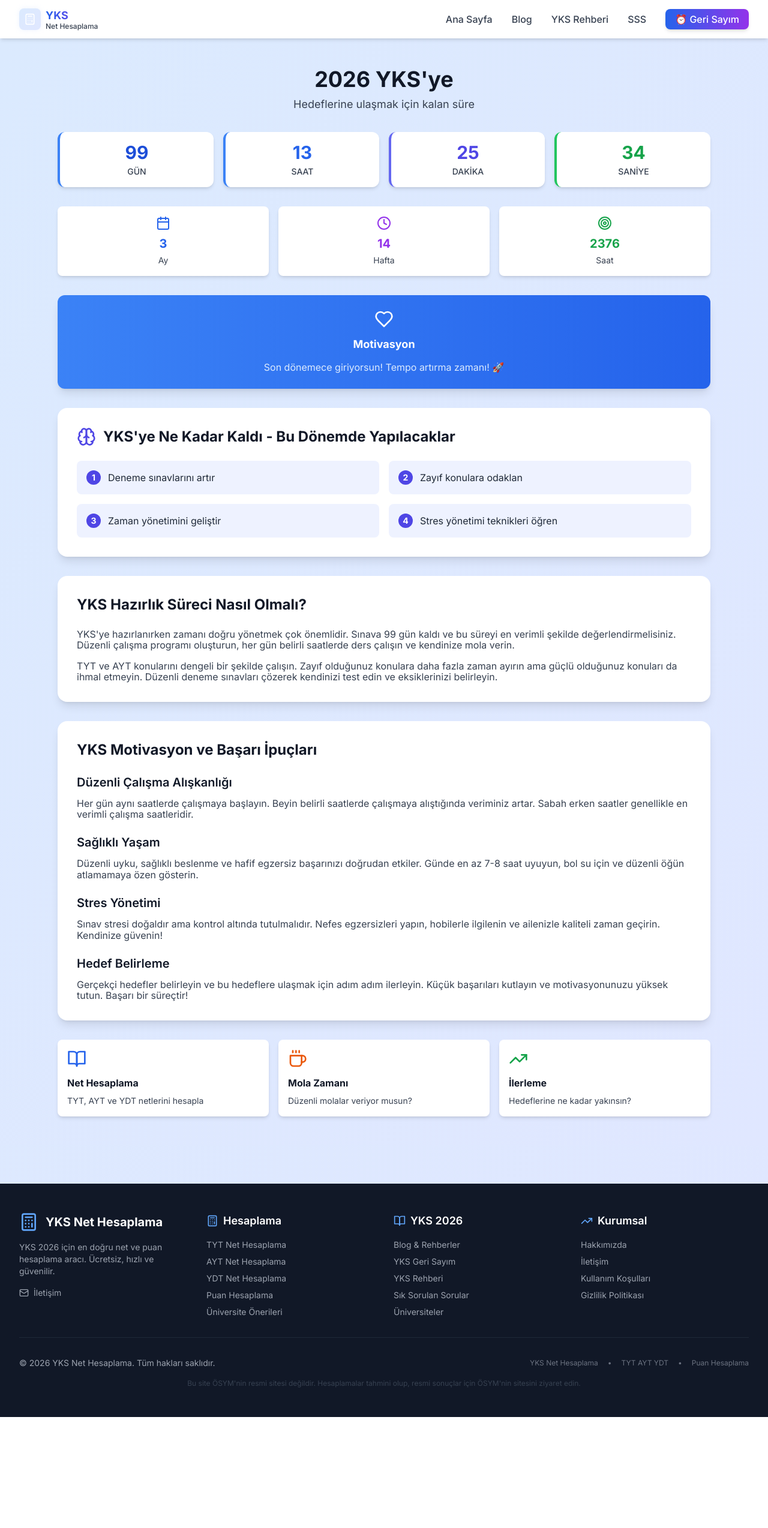
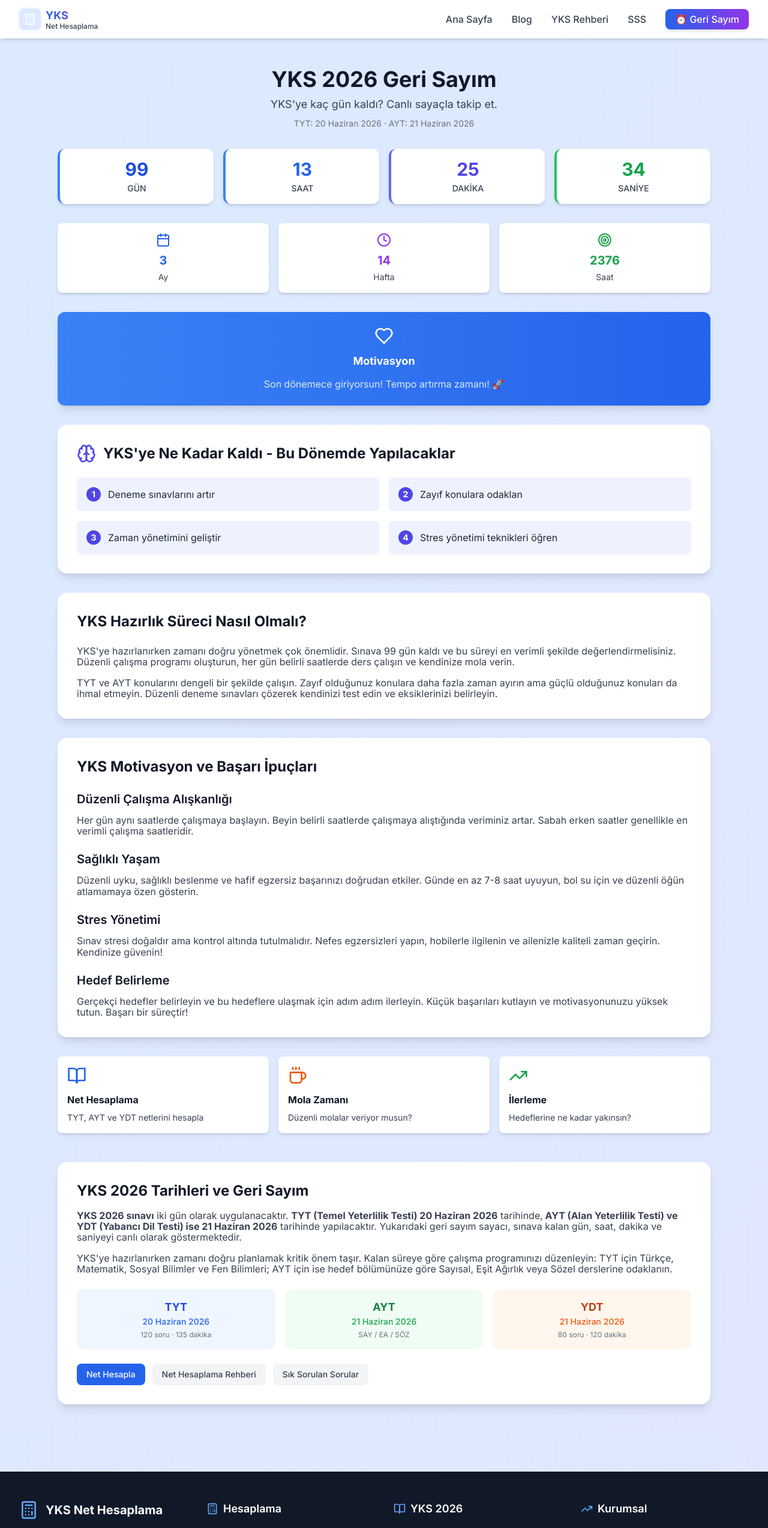
Before and after one commit to mert121212/yks-net-hesaplama, a Next.js app: page /geri-sayim in a window 1280 px wide. Shown: the top 2547 px of the page at 60% size. Before the commit the page ends 2362 px from the top, so only its background shows below. Built offline with nearby package versions, Linux system fonts and the light colour scheme.

Commit message:
SEO: Add metadata, canonical, improved H1 and content to geri-sayim page

```diff
--- a/src/app/geri-sayim/layout.tsx
+++ b/src/app/geri-sayim/layout.tsx
@@ -1,20 +1,20 @@
 import type { Metadata } from 'next'
 
 export const metadata: Metadata = {
-    title: 'YKS Geri Sayım 2026 | YKS\'ye Ne Kadar Kaldı?',
-    description: '2026 YKS sınavına ne kadar kaldı? Geri sayım, motivasyon ve çalışma önerileri - YKS Net Hesaplama',
-    keywords: 'YKS geri sayım, YKS 2026, sınava kaç gün kaldı, YKS tarihi, sınav geri sayımı, yks ye ne kadar kaldı',
+    title: 'YKS 2026 Geri Sayım | YKS\'ye Kaç Gün Kaldı?',
+    description: 'YKS 2026 sınavına kaç gün kaldığını öğren. TYT 20 Haziran 2026, AYT 21 Haziran 2026. Canlı geri sayım sayacı, motivasyon ipuçları ve çalışma tavsiyeleri.',
+    keywords: 'YKS geri sayım, YKS 2026 ne zaman, YKS kaç gün kaldı, TYT geri sayım, AYT geri sayım, YKS tarihi 2026',
+    alternates: {
+        canonical: '/geri-sayim',
+    },
     openGraph: {
-        title: 'YKS Geri Sayım 2026 | YKS\'ye Ne Kadar Kaldı?',
-        description: '2026 YKS sınavına ne kadar kaldı? Geri sayım, motivasyon ve çalışma önerileri.',
-        url: '/geri-sayim',
+        title: 'YKS 2026 Geri Sayım - YKS\'ye Kaç Gün Kaldı?',
+        description: 'YKS 2026 sınavına kalan süreyi canlı olarak takip et. TYT 20 Haziran, AYT 21 Haziran 2026.',
+        url: 'https://yksnethesapla.com/geri-sayim',
+        type: 'website',
     },
 }
 
-export default function GeriSayimLayout({
-    children,
-}: {
-    children: React.ReactNode
-}) {
+export default function GeriSayimLayout({ children }: { children: React.ReactNode }) {
     return children
 }
--- a/src/app/geri-sayim/page.tsx
+++ b/src/app/geri-sayim/page.tsx
@@ -125,10 +125,13 @@ export default function GeriSayimPage() {
                 {/* Hero Section */}
                 <div className="text-center mb-8">
                     <h1 className="text-3xl md:text-4xl font-bold text-gray-900 mb-2">
-                        2026 YKS'ye
+                        YKS 2026 Geri Sayım
                     </h1>
-                    <p className="text-lg text-gray-600 mb-6">
-                        Hedeflerine ulaşmak için kalan süre
+                    <p className="text-lg text-gray-600 mb-2">
+                        YKS'ye kaç gün kaldı? Canlı sayaçla takip et.
+                    </p>
+                    <p className="text-sm text-gray-500">
+                        TYT: 20 Haziran 2026 · AYT: 21 Haziran 2026
                     </p>
                 </div>
 
@@ -298,6 +301,53 @@ export default function GeriSayimPage() {
                                 <p className="text-gray-600 text-sm">Hedeflerine ne kadar yakınsın?</p>
                             </div>
                         </div>
+
+                        {/* SEO Content */}
+                        <div className="mt-12 bg-white rounded-2xl shadow-lg p-8">
+                            <h2 className="text-2xl font-bold text-gray-900 mb-4">YKS 2026 Tarihleri ve Geri Sayım</h2>
+                            <div className="prose prose-lg max-w-none text-gray-700 space-y-4">
+                                <p>
+                                    <strong>YKS 2026 sınavı</strong> iki gün olarak uygulanacaktır. <strong>TYT (Temel Yeterlilik Testi) 20 Haziran 2026</strong> tarihinde,
+                                    <strong> AYT (Alan Yeterlilik Testi) ve YDT (Yabancı Dil Testi) ise 21 Haziran 2026</strong> tarihinde yapılacaktır.
+                                    Yukarıdaki geri sayım sayacı, sınava kalan gün, saat, dakika ve saniyeyi canlı olarak göstermektedir.
+                                </p>
+                                <p>
+                                    YKS'ye hazırlanırken zamanı doğru planlamak kritik önem taşır. Kalan süreye göre çalışma programınızı
+                                    düzenleyin: TYT için Türkçe, Matematik, Sosyal Bilimler ve Fen Bilimleri; AYT için ise hedef bölümünüze
+                                    göre Sayısal, Eşit Ağırlık veya Sözel derslerine odaklanın.
+                                </p>
+                            </div>
+
+                            <div className="mt-6 grid grid-cols-1 sm:grid-cols-3 gap-4 text-center">
+                                <div className="p-4 bg-blue-50 rounded-xl">
+                                    <div className="text-lg font-bold text-blue-700">TYT</div>
+                                    <div className="text-sm text-blue-600 font-medium">20 Haziran 2026</div>
+                                    <div className="text-xs text-gray-500 mt-1">120 soru · 135 dakika</div>
+                                </div>
+                                <div className="p-4 bg-green-50 rounded-xl">
+                                    <div className="text-lg font-bold text-green-700">AYT</div>
+                                    <div className="text-sm text-green-600 font-medium">21 Haziran 2026</div>
+                                    <div className="text-xs text-gray-500 mt-1">SAY / EA / SÖZ</div>
+                                </div>
+                                <div className="p-4 bg-orange-50 rounded-xl">
+                                    <div className="text-lg font-bold text-orange-700">YDT</div>
+                                    <div className="text-sm text-orange-600 font-medium">21 Haziran 2026</div>
+                                    <div className="text-xs text-gray-500 mt-1">80 soru · 120 dakika</div>
+                                </div>
+                            </div>
+
+                            <div className="mt-6 flex flex-wrap gap-3">
+                                <Link href="/" className="px-4 py-2 bg-blue-600 text-white rounded-lg text-sm font-medium hover:bg-blue-700 transition-colors">
+                                    Net Hesapla
+                                </Link>
+                                <Link href="/blog/yks-net-hesaplama-nasil-yapilir" className="px-4 py-2 bg-gray-100 text-gray-700 rounded-lg text-sm font-medium hover:bg-gray-200 transition-colors">
+                                    Net Hesaplama Rehberi
+                                </Link>
+                                <Link href="/sss" className="px-4 py-2 bg-gray-100 text-gray-700 rounded-lg text-sm font-medium hover:bg-gray-200 transition-colors">
+                                    Sık Sorulan Sorular
+                                </Link>
+                            </div>
+                        </div>
                     </>
                 )}
             </main>
```
